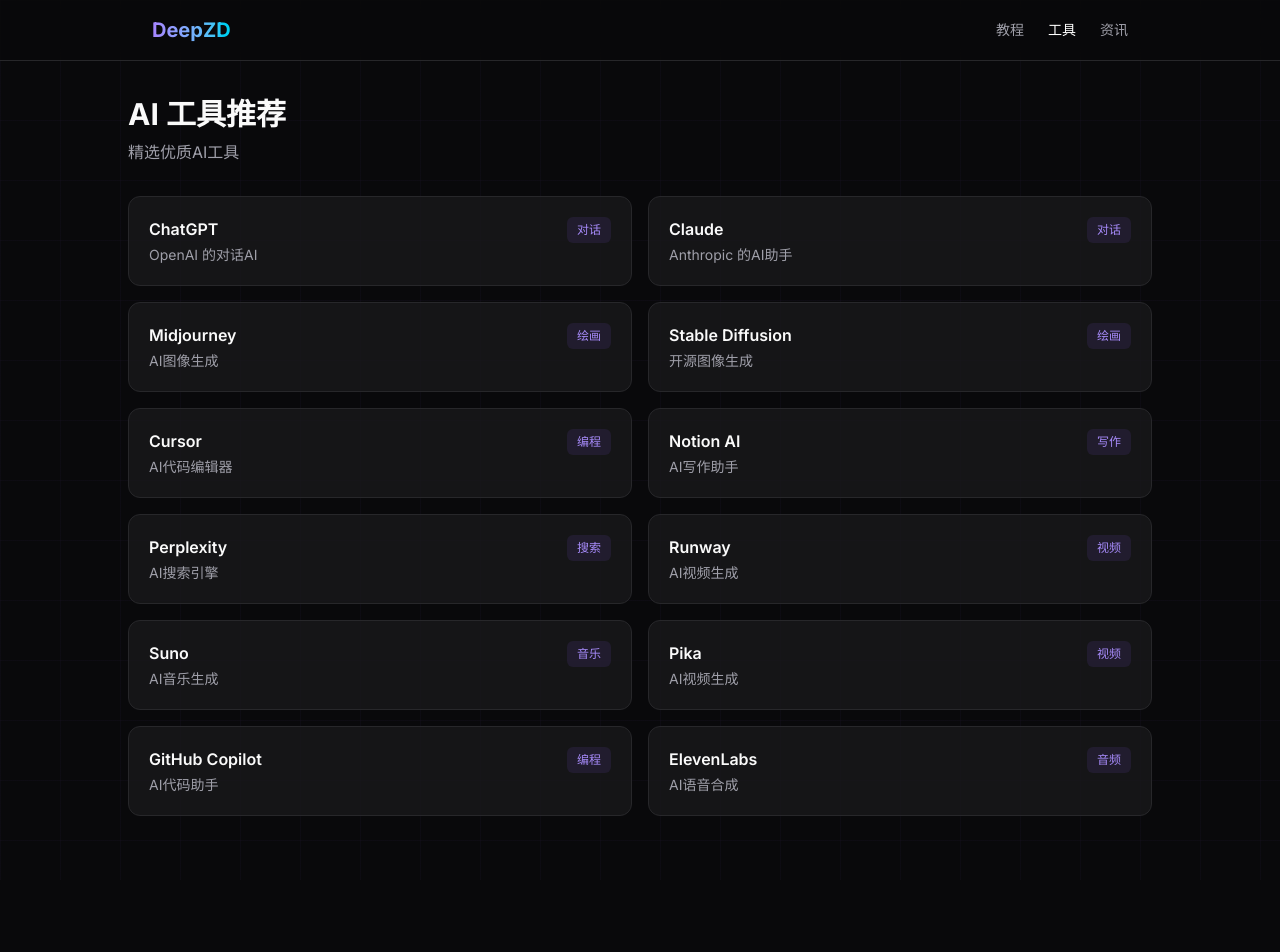
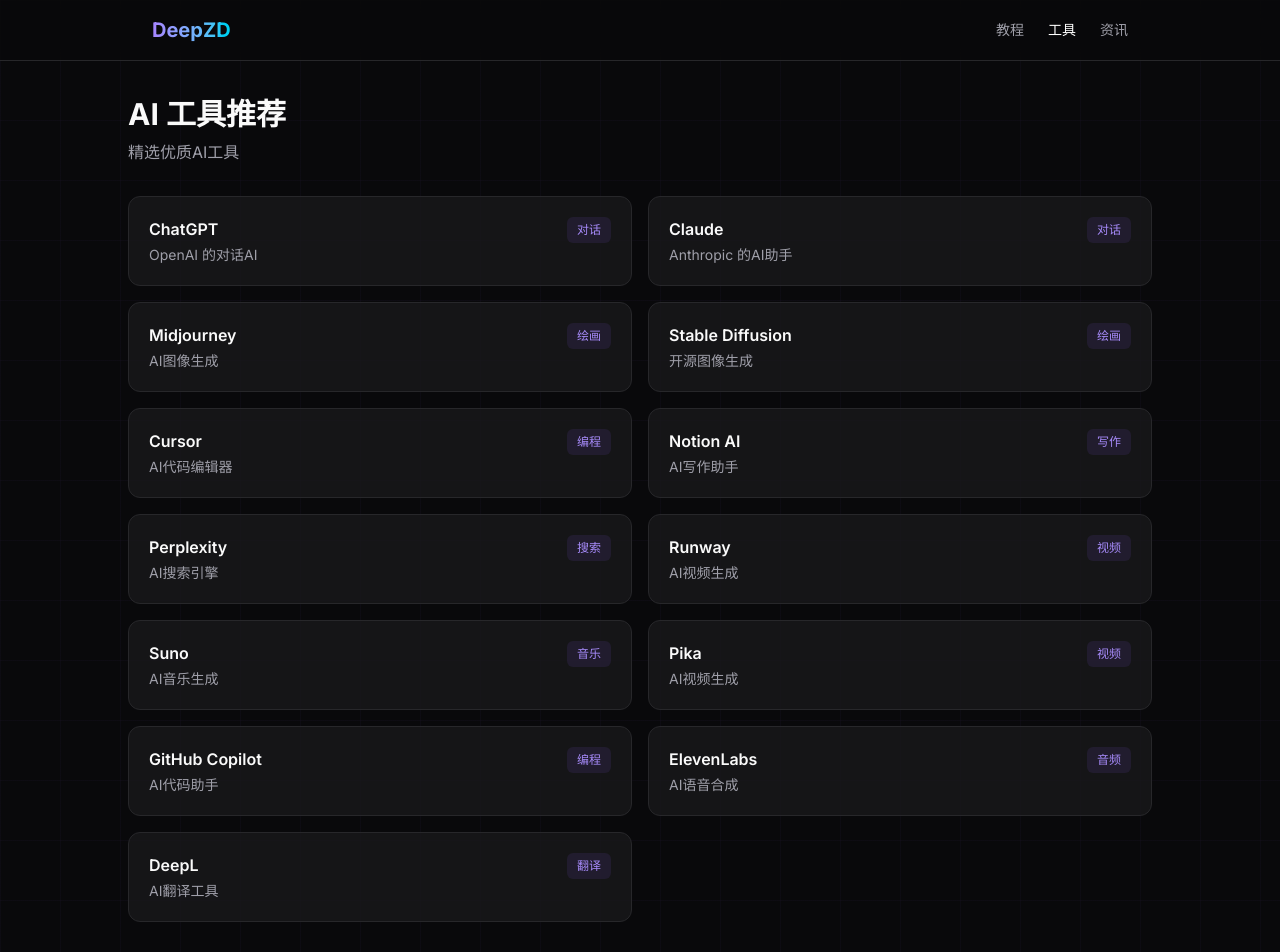
Before and after one commit to uncle-light/deepzd, a Next.js app: page /tools in a window 1280 px wide. Shown: the top 952 px of the page. Before the commit the page ends 880 px from the top, so only its background shows below. Built offline with nearby package versions, Linux system fonts and the light colour scheme.

Commit message:
feat: 添加DeepL工具

```diff
--- a/src/app/data/tools.ts
+++ b/src/app/data/tools.ts
@@ -83,4 +83,11 @@
     category: "音频",
     url: "https://elevenlabs.io"
   },
+  {
+    slug: "deepl",
+    name: "DeepL",
+    desc: "AI翻译工具",
+    category: "翻译",
+    url: "https://deepl.com"
+  },
 ];
```
